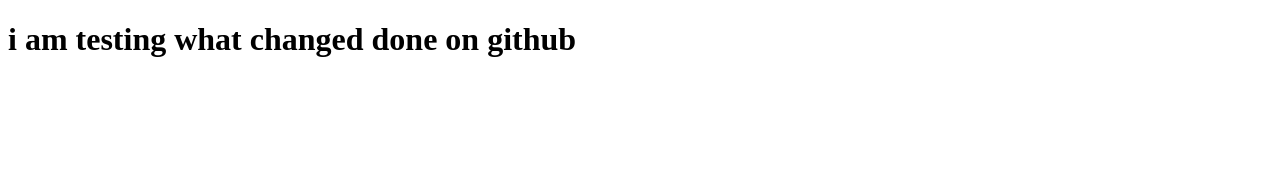
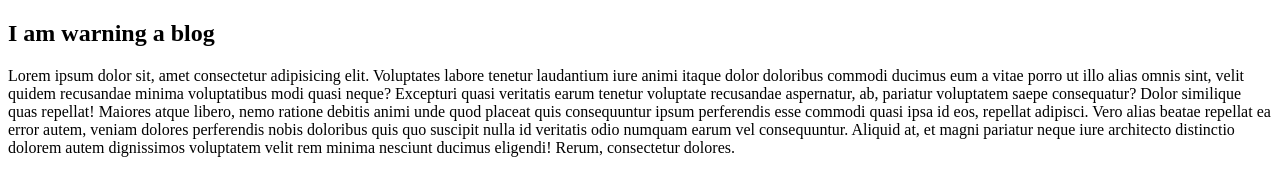
Before and after one commit to hasiburrahman00/my-first-repo, a plain HTML site: page index.html in a window 1280 px wide. Drawn offline with Linux system fonts and the light colour scheme.

Commit message:
2nd change for github

```diff
--- a/index.html
+++ b/index.html
@@ -9,7 +9,8 @@
 <body>
 
     <div class="header">
-        <h1> i am testing what changed done on github </h1>
+        <h2>I am warning a blog </h2>
+        <p>Lorem ipsum dolor sit, amet consectetur adipisicing elit. Voluptates labore tenetur laudantium iure animi itaque dolor doloribus commodi ducimus eum a vitae porro ut illo alias omnis sint, velit quidem recusandae minima voluptatibus modi quasi neque? Excepturi quasi veritatis earum tenetur voluptate recusandae aspernatur, ab, pariatur voluptatem saepe consequatur? Dolor similique quas repellat! Maiores atque libero, nemo ratione debitis animi unde quod placeat quis consequuntur ipsum perferendis esse commodi quasi ipsa id eos, repellat adipisci. Vero alias beatae repellat ea error autem, veniam dolores perferendis nobis doloribus quis quo suscipit nulla id veritatis odio numquam earum vel consequuntur. Aliquid at, et magni pariatur neque iure architecto distinctio dolorem autem dignissimos voluptatem velit rem minima nesciunt ducimus eligendi! Rerum, consectetur dolores.</p>
     </div>
 
 </body>
```
Also changed, not shown: style.css (added).
